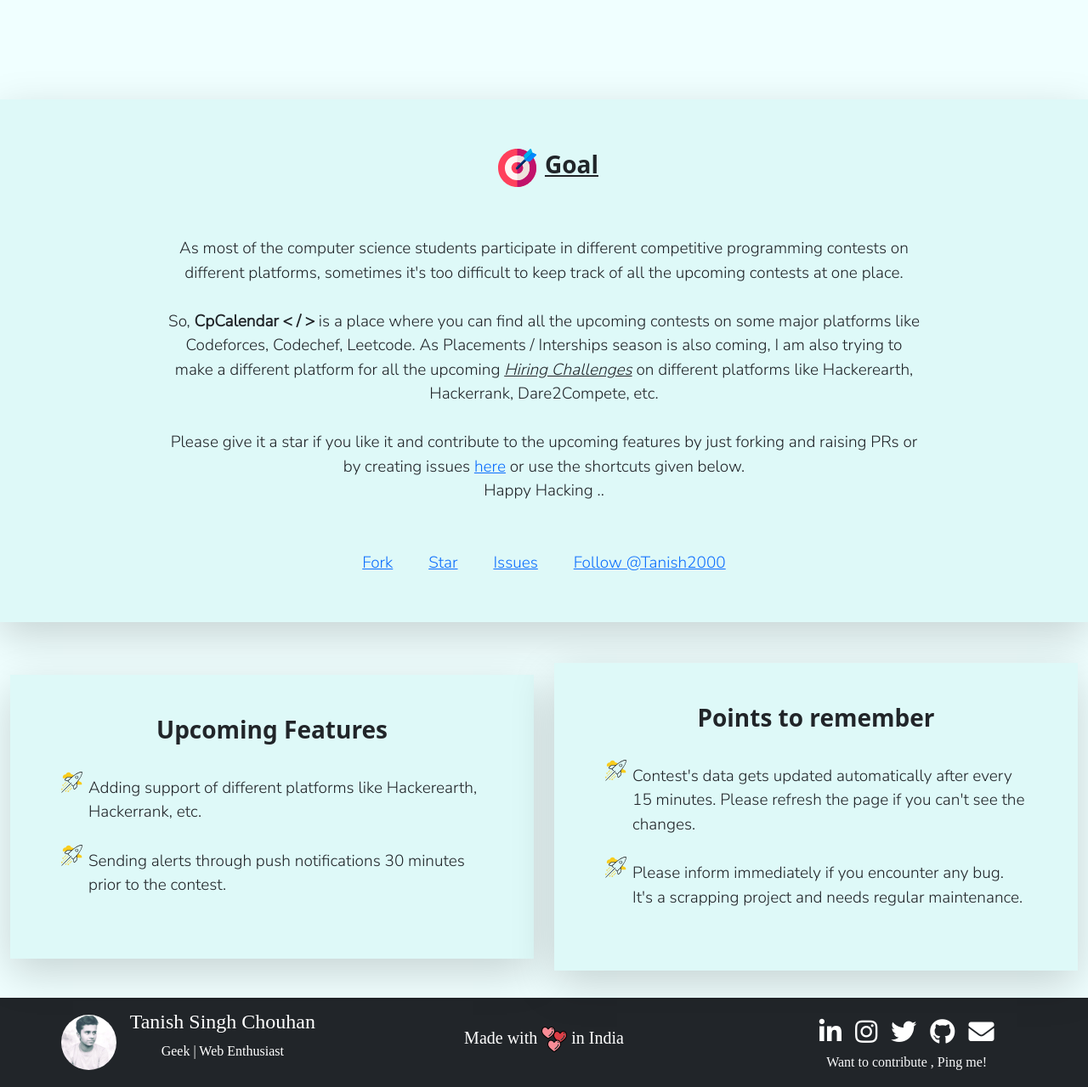
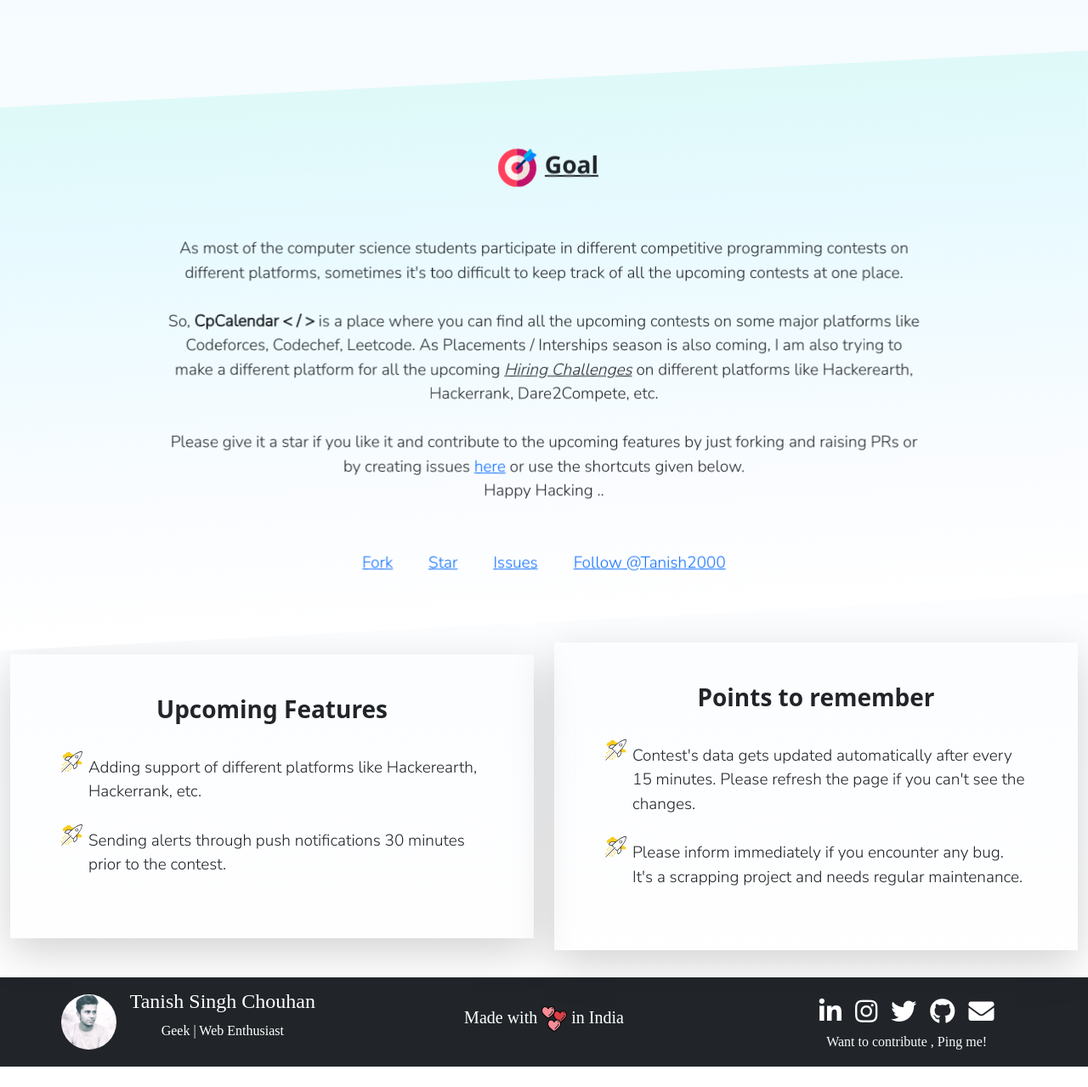
Before and after one commit to Tanish2000/client_cpcalendar, a React (Create React App) app: page / in a window 1280 px wide. Shown: the part 789-2068 px from the top of the page at 85% size. After the commit the page ends 2044 px from the top, so only its background shows below. Built offline with nearby package versions, Linux system fonts and the light colour scheme; no server answers; a web font is replaced by a local one.

Commit message:
Added new layout

```diff
--- a/src/App.js
+++ b/src/App.js
@@ -11,7 +11,7 @@
 
   const styles = {
     main_div: {
-      backgroundColor: 'azure',
+      backgroundImage: ' linear-gradient(to bottom, #edfafb, #f2fbfe, #f8fcff, #fcfdff, #ffffff)',
       margin: '0 !important',
       padding: '0 !important'
     }
--- a/src/components/Events.js
+++ b/src/components/Events.js
@@ -17,7 +17,12 @@
         },
         wrapper: {
             fontFamily: `'New Tegomin', serif`,
-            fontSize: '19px'
+            fontSize: '19px',
+            transform: 'skewY(-3deg)',
+            backgroundImage : 'linear-gradient(to bottom, #232426, #202023, #1c1d20, #19191d, #16161a)'
+        },
+        wrapper_skew : {
+            transform: 'skewY(3deg)'
         },
         titleBox: {
             paddingBottom: "8px",
@@ -97,7 +102,8 @@
     }
 
     return (
-        <div className="bg-dark py-3" style={styles.wrapper}>
+        <div className="bg-dark py-5" style={styles.wrapper}>
+            <div style={styles.wrapper_skew}>
                 <div className="d-flex align-items-center justify-content-center py-4">
                     <h2 className="text-white" ><u>All Contests</u>({Events.length})</h2>
                     <div className="d-flex flex-row flex-wrap align-items-center justify-centent-center">
@@ -117,7 +123,7 @@
                 <div className="row align-items-center justify-content-around" style={styles.events}>
                     {Events.map((e) => {
                         return (
-                            <div key={e._id} className="event_card col-md-5 col-11 p-3 m-md-2 m-1 shadow-lg rounded" style={{ backgroundColor: e.hex_color }}>
+                            <div key={e._id} className="event_card col-md-5 col-11 p-3 m-md-2 m-1 rounded" style={{ backgroundColor: e.hex_color , boxShadow : '0 1rem 3rem rgba(0,0,0,0.6)' }}>
                                 <div className="d-flex align-items-center justify-content-center row">
                                     <div className="col-2">
                                         <img src={e.platform === "Codechef" ? Codechef : e.platform === "Leetcode" ? Leetcode : Codeforces} style={styles.icon} alt="event" />
@@ -157,6 +163,8 @@
                         );
                     })}
                 </div>
+            </div>
+
         </div >
     )
 }
--- a/src/components/Goal.js
+++ b/src/components/Goal.js
@@ -11,10 +11,18 @@
       width: "45px",
       margin: "10px",
     },
+    wrapper: {
+      backgroundImage: 'linear-gradient(to bottom, #def9f8, #e7faff, #f1fbff, #fafcff, #ffffff)',
+      transform: 'skewY(-3deg)'
+    },
+    wrapper_inner: {
+      transform: 'skewY(3deg)',
+    }
   };
 
   return (
-    <div className="shadow-lg my-4" style={{ backgroundColor: "#DEF9F8" }}>
+    <div className="pt-4" style={styles.wrapper}>
+      <div style={styles.wrapper_inner}>
         <div className="row d-flex p-md-5 px-2 py-4 align-items-center justify-content-center mx-0">
           <div className="col-12 text-center d-flex align-items-center justify-content-center">
             <img src={Target} style={styles.icon} alt="goal_img" />
@@ -123,6 +131,7 @@
           </div>
         </div>
       </div>
+    </div>
   );
 };
 
--- a/src/components/Note.js
+++ b/src/components/Note.js
@@ -25,7 +25,7 @@
     },
   ];
   return (
-    <div className="shadow-lg my-4" style={{ backgroundColor: "#DEF9F8" }}>
+    <div className="shadow-lg my-4">
       <div className="row d-flex p-md-5 px-2 py-4 align-items-center justify-content-center mx-0">
         <div className="col-12 text-center">
           <h3>
--- a/src/components/UpcomingFeatures.js
+++ b/src/components/UpcomingFeatures.js
@@ -6,9 +6,6 @@
     text: {
       fontFamily: `'Nunito Sans', sans-serif`,
       fontSize: "19px",
-    },
-    background: {
-      color: "black",
     },
   };
   const UpcomingFeatures = [
@@ -20,7 +17,7 @@
     },
   ];
   return (
-    <div className="shadow-lg my-4" style={{ backgroundColor: "#DEF9F8" }}>
+    <div className="shadow-lg my-4">
       <div className="row d-flex p-md-5 px-2 py-4 align-items-center justify-content-center mx-0">
         <div className="col-12 text-center">
           <h3>
```
Lines whose indentation alone changed are shown as unchanged.
